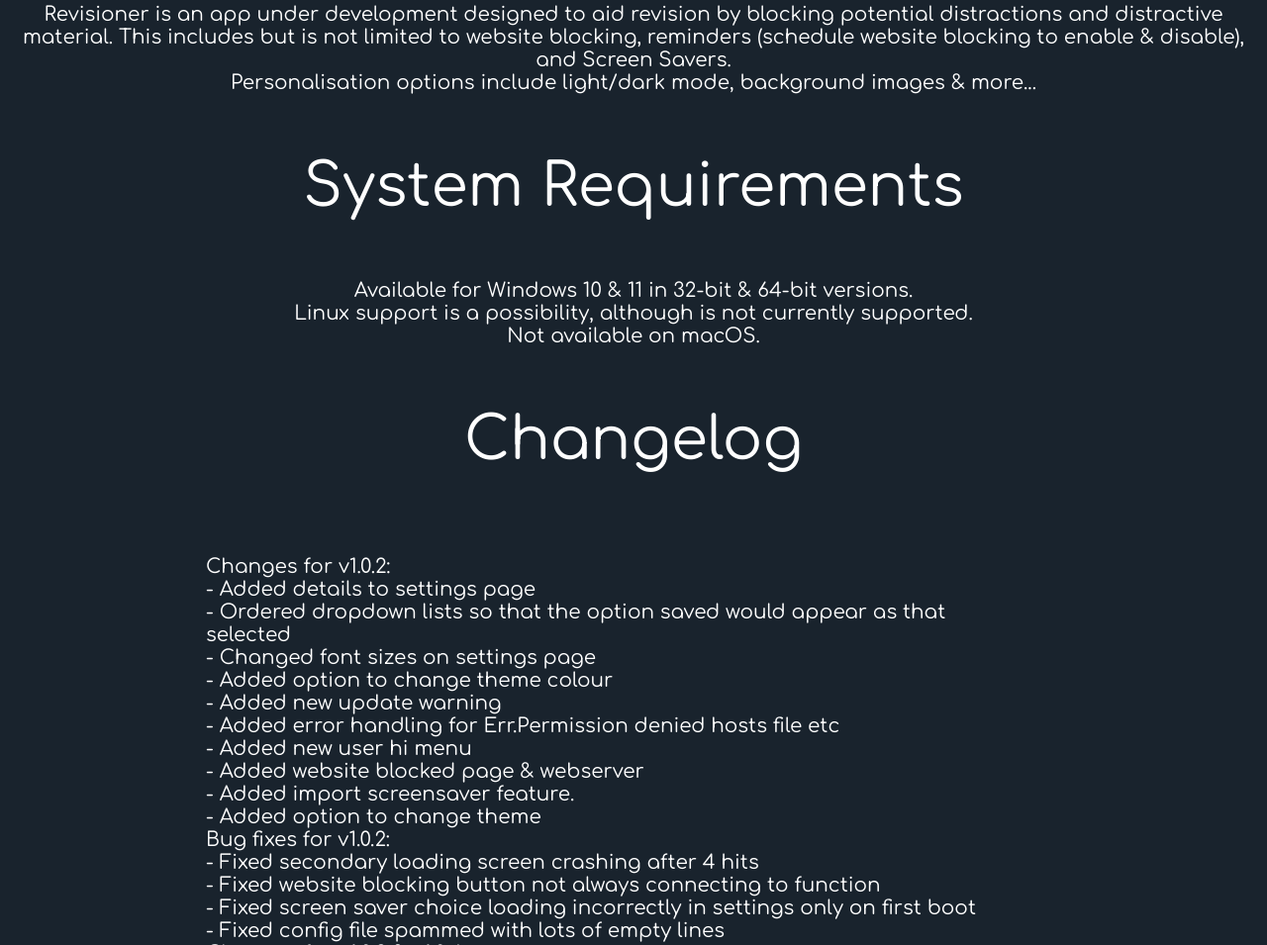
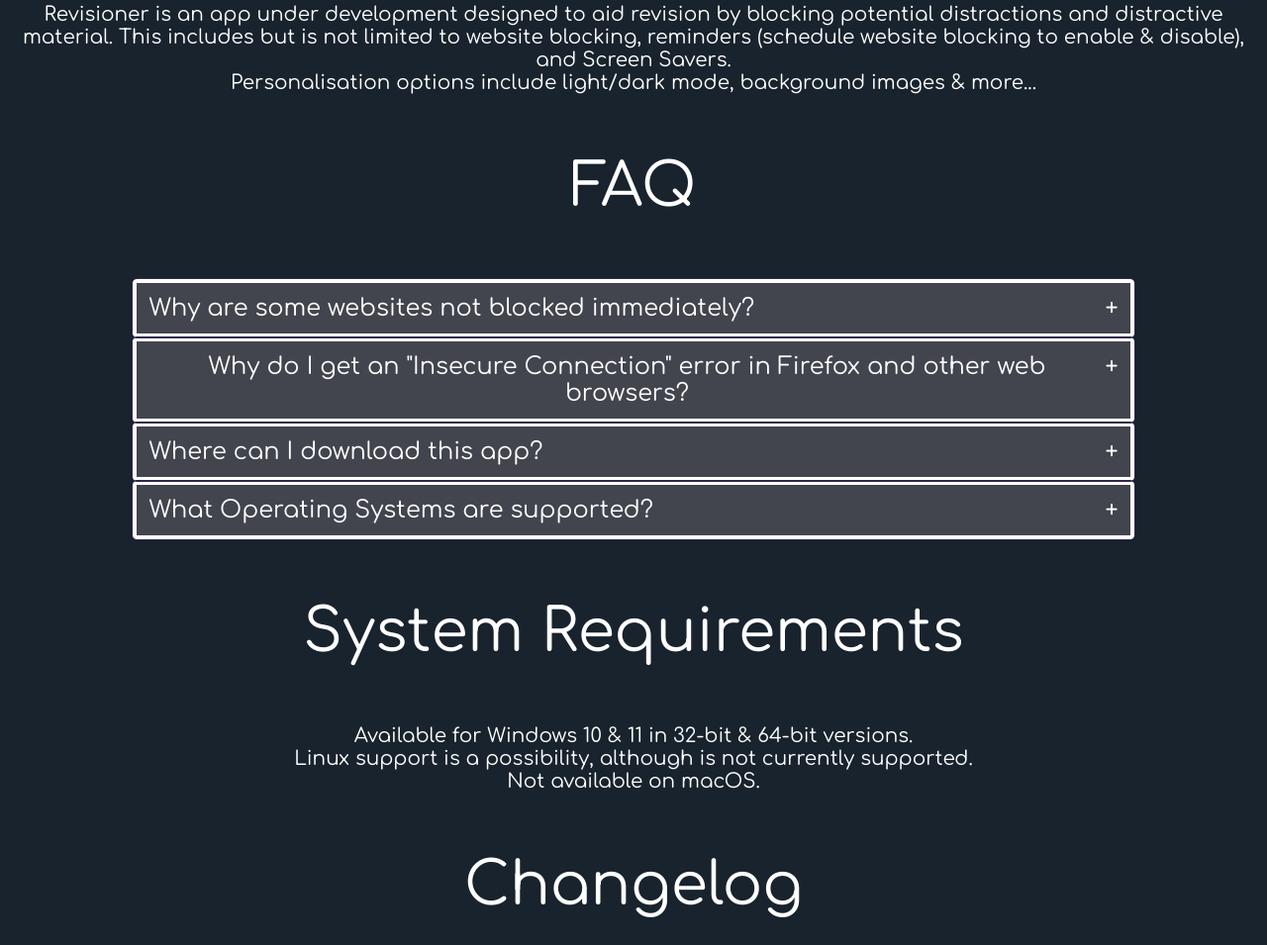
Before and after one commit to infinitelyjames/Infinity-Website, a plain HTML site: page revisioner/index.html in a window 1280 px wide. Shown: the part 1999-2954 px from the top of the page at 99% size. Drawn offline with Linux system fonts and the light colour scheme.

Commit message:
Added FAQ
https://infinitydev.org.uk/revisioner/index.html#faq

```diff
--- a/revisioner/index.html
+++ b/revisioner/index.html
@@ -105,6 +105,38 @@
       This includes but is not limited to website blocking, reminders (schedule website blocking to enable & disable), and Screen Savers. <br>
       Personalisation options include light/dark mode, background images & more...
     </p>
+    <div id="faq">
+      <p style="font-size: 60px;">FAQ</p>
+      <details class="faq">
+        <summary>
+          Why are some websites not blocked immediately?
+        </summary>
+        <p class="detail-text">Due to browser caching, the website may continue to load unblocked for up to ~10 minutes after enabling website blocking. Close all browser windows and re-open if the issue persists.</p>
+      </details>
+      <details class="faq">
+        <summary>
+          Why do I get an "Insecure Connection" error in Firefox and other web browsers?
+        </summary>
+        <p class="detail-text">We're effectively interrupting the connection and replacing the website with the blocked page. Your web browser is correct to warn you, since the resulting webpage is abnormal.</p>
+      </details>
+      <details class="faq">
+        <summary>
+          Where can I download this app?
+        </summary>
+        <p class="detail-text">There is currently no public download link. Contact me through my discord bot's support server, or via other means to access the download link.</p>
+      </details>
+      <details class="faq">
+        <summary>
+          What Operating Systems are supported?
+        </summary>
+        <p class="detail-text">
+          Windows 64-bit - Download link is available upon contacting Infinity <br>
+          Linux - A version compiled for linux can be achieved, with minor code modifications <br>
+          MacOS - Unsupported <br>
+          Mobile devices are also unsupported.
+        </p>
+      </details>
+    </div>
     <p style="font-size: 60px;">System Requirements</p>
     <p style="font-size: 20px;">Available for Windows 10 & 11 in 32-bit & 64-bit versions. <br>
       Linux support is a possibility, although is not currently supported. <br>
--- a/revisioner/style.css
+++ b/revisioner/style.css
@@ -165,3 +165,72 @@
   0% {opacity:0;}
   100% {opacity:1;}
 }
+
+p {
+  font-family: Comfortaa;
+  font-size: 30px;
+  color: #ffffff;
+}
+
+.faq {
+  --padding: 16px;
+  width: 80%;
+  margin: auto;
+  background-color: #42454d;
+}
+
+
+details {
+  font-family: Comfortaa;
+  font-size: 15px;
+  color: #ffffff;
+  padding: 0 var(--padding);
+  box-shadow: inset 0 0 0 4px;
+  border-radius: 4px;
+}
+
+.detail-text {
+  font-size: 20px;
+  text-align: left;
+}
+
+summary {
+  font-family: Comfortaa;
+  font-size: 15px;
+  color: #ffffff;
+  outline: 1px solid #33264a;
+}
+
+details[open] > summary {
+  box-shadow: 0 4px;
+}
+/* Adds an icon when the <details> is closed... */
+details > summary::after {
+  content: "+";
+}
+/* ...and switches it when <details> is open */
+details[open] > summary::after {
+  content: "-";
+}
+/* Removes the ugly default arrow on Chrome */
+details > summary::-webkit-details-marker {
+  display: none;
+}
+
+details[open] {
+  padding-bottom: var(--padding);
+}
+
+details > summary {
+  display: flex;
+  padding: var(--padding);
+  margin: 0 calc(var(--padding) * -1);
+  border-radius: 4px;
+  font-size: 24px;
+  cursor: pointer;
+  justify-content: space-between;
+  list-style: none; /* Hides the default arrow */
+}
+details[open] > summary {
+  box-shadow: 0 4px;
+}
```
Also changed, not shown: index.html (+1 -1 lines).
